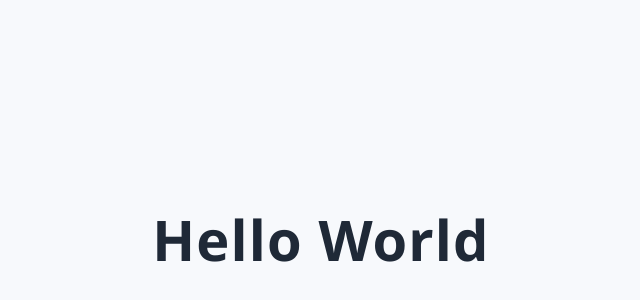
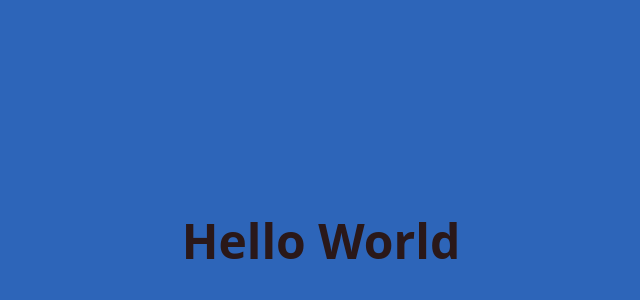
Before and after one commit to drabin-hash/sestradrone-website, a plain HTML site: page index.html in a window 1280 px wide. Shown: the part 160-460 px from the top of the page, without its empty margins (319-959 px from the left). Drawn offline with Linux system fonts and the light colour scheme.

Commit message:
different colour

```diff
--- a/index.html
+++ b/index.html
@@ -1,43 +1,15 @@
 <!doctype html>
 <html lang="de">
   <head>
-  <meta charset="utf-8">
-  <meta name="viewport" content="width=device-width, initial-scale=1">
+    <meta charset="utf-8" />
+    <meta name="viewport" content="width=device-width, initial-scale=1" />
     <title>Hello World</title>
-  <style>
-    :root {
-      color-scheme: light;
-    }
-
-    * {
-      box-sizing: border-box;
-    }
-
-    html,
-    body {
-      height: 100%;
-      margin: 0;
-    }
-
-    body {
-      display: grid;
-      place-items: center;
-      background: #f7f9fc;
-      color: #1f2937;
-      font-family: "Segoe UI", "Helvetica Neue", Arial, sans-serif;
-    }
-
-    h1 {
-      margin: 0;
-      font-size: clamp(2rem, 6vw, 3.5rem);
-      font-weight: 700;
-      line-height: 1.1;
-      letter-spacing: 0.02em;
-      text-align: center;
-    }
-  </style>
+    <link rel="stylesheet" href="styles.css" />
   </head>
   <body>
+    <main>
       <h1>Hello World</h1>
+    </main>
+    <script src="script.js"></script>
   </body>
 </html>
--- /dev/null
+++ b/script.js
@@ -0,0 +1 @@
+console.log("Hello World loaded");
--- /dev/null
+++ b/styles.css
@@ -0,0 +1,19 @@
+html,
+body {
+  height: 100%;
+  margin: 0;
+}
+
+body {
+  display: grid;
+  place-items: center;
+  background: #2d65b9;
+  color: #2a1819;
+  font-family: system-ui, -apple-system, "Segoe UI", Roboto, sans-serif;
+}
+
+h1 {
+  margin: 0;
+  font-size: clamp(2rem, 5vw, 3rem);
+  font-weight: 700;
+}
```
Lines whose indentation alone changed are shown as unchanged.
